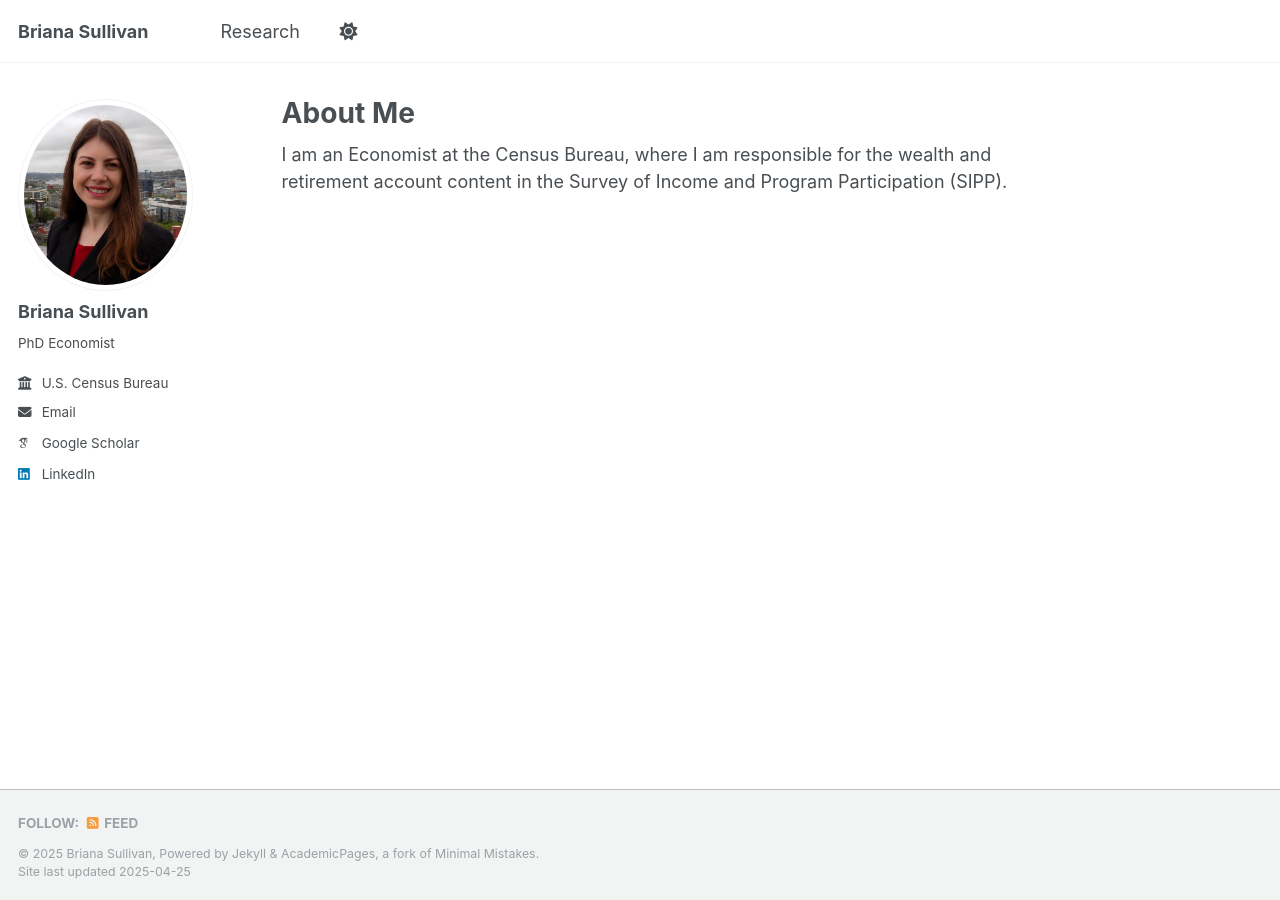
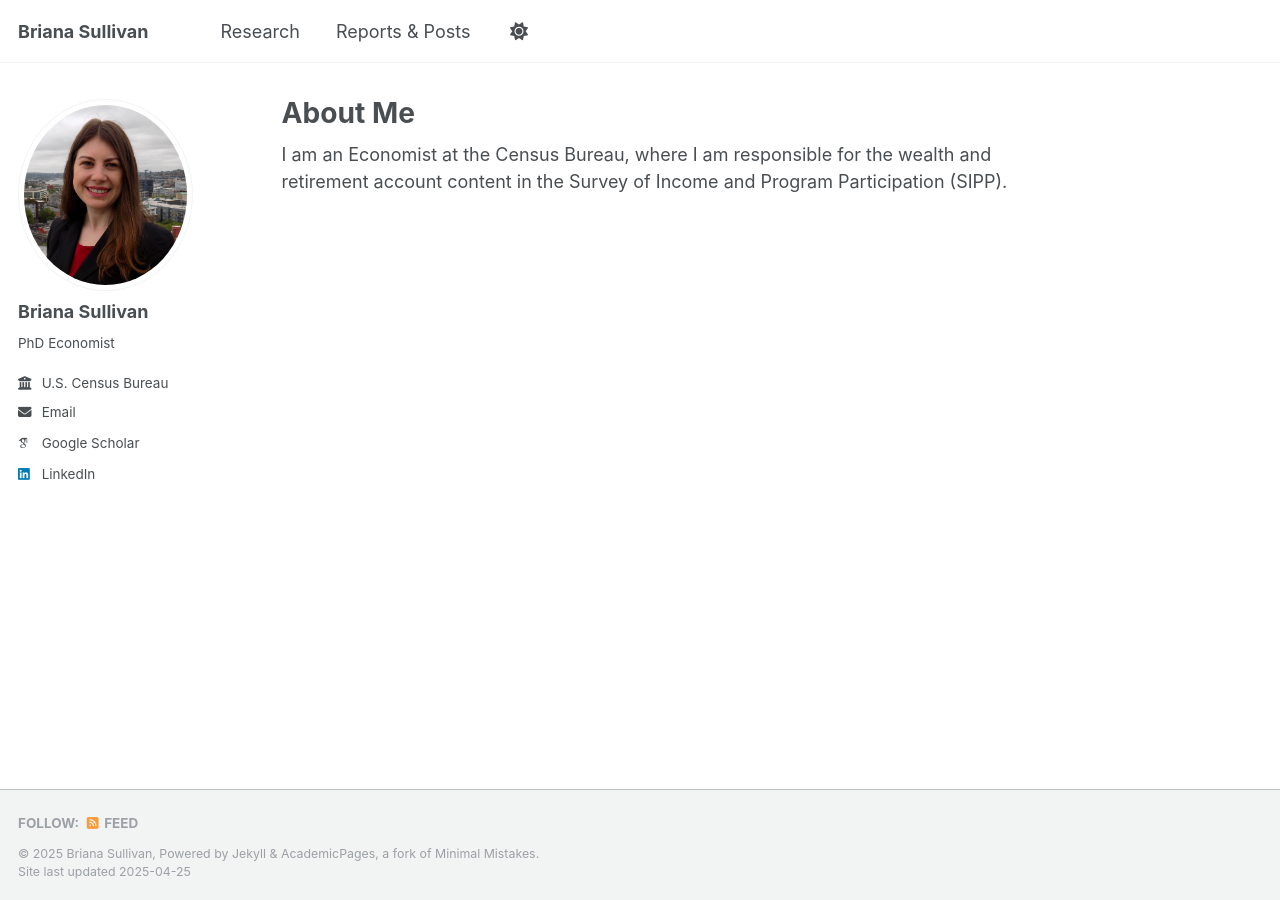
Before and after one commit to bdsullivan-econ/bdsullivan-econ.github.io, a Jekyll site: the page built from _pages/about.md, in a window 1280 px wide. Built offline with Jekyll 4.4.1, drawn with Linux system fonts in a browser that asks for light colours; some web fonts are replaced.

Commit message:
Update navigation.yml

```diff
--- a/_data/navigation.yml
+++ b/_data/navigation.yml
@@ -14,5 +14,5 @@ main:
 #  - title: "Talks"
 #    url: /talks/
 
- # - title: "Blog Posts"
- #   url: /year-archive/
+  - title: "Reports & Posts"
+    url: /posts/
```
